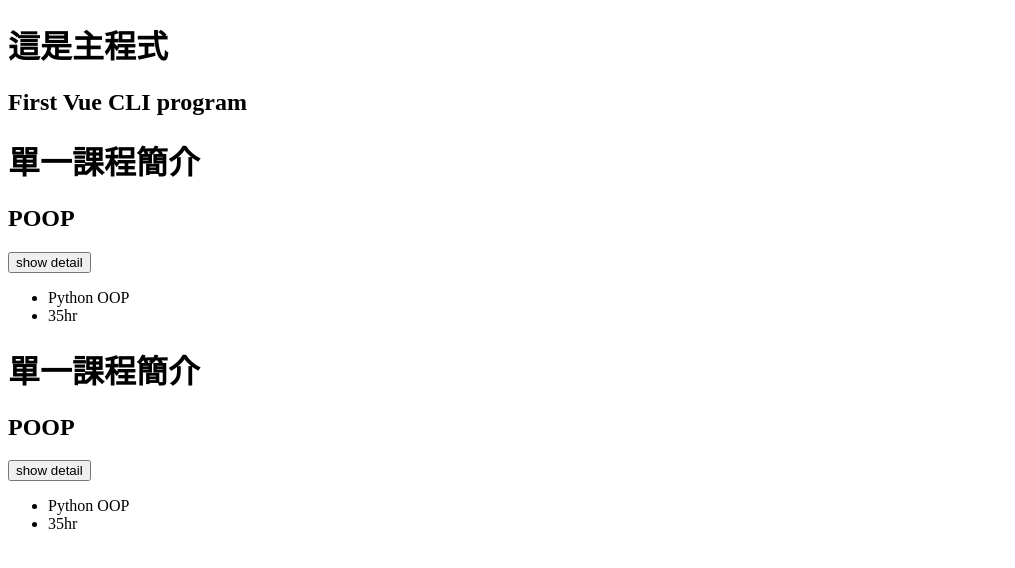
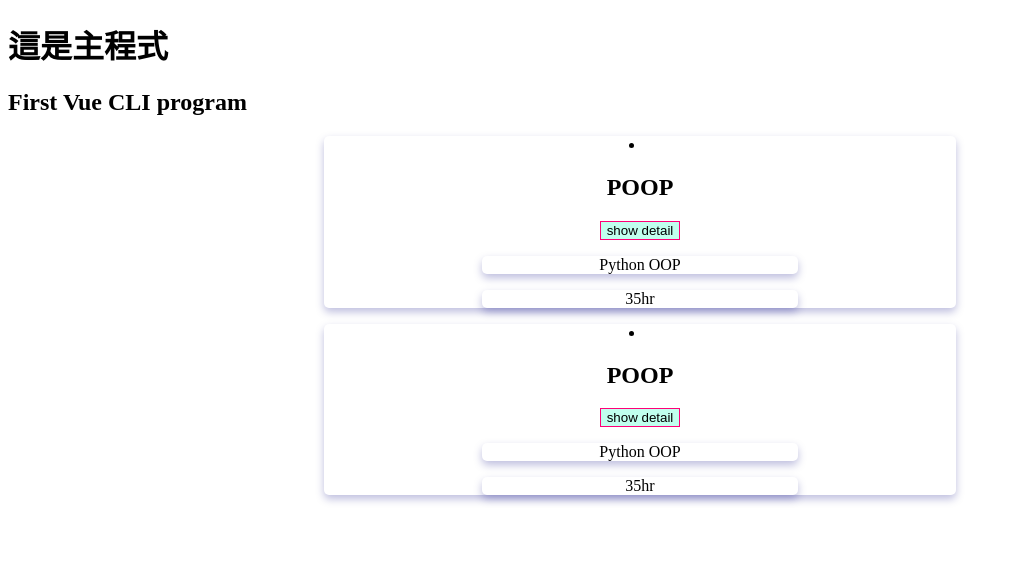
Before and after one commit to genjet/vueTest, a Vue app in the folder lab10_vue3_cli/: page / in a window 1280 px wide. Shown: the top 568 px of the page, without its empty margins (0-1015 px from the left). Built offline with nearby package versions, Linux system fonts and the light colour scheme.

Commit message:
P150-151

```diff
--- a/lab10_vue3_cli/src/App.vue
+++ b/lab10_vue3_cli/src/App.vue
@@ -17,4 +17,27 @@ export default {
 }
 </script>
 
-<style lang="scss" scoped></style>
+<style lang="css">
+#app ul {
+  margin: 0;
+  padding: 0;
+  list-style: none;
+}
+
+#app li {
+  box-shadow: 0 4px 8px rgba(0, 0, 128, 0.26);
+  margin: 1rem auto;
+  border-radius: 5px;
+  text-align: center;
+  width: 50%;
+  max-width: 40rem;
+}
+
+#app button {
+  font: interit;
+  cursor: pointer;
+  border: 1px solid #ff0077;
+  background-color: #C0FFEE;
+  color: black;
+}
+</style>
--- a/lab10_vue3_cli/src/components/CourseIntro.vue
+++ b/lab10_vue3_cli/src/components/CourseIntro.vue
@@ -1,14 +1,16 @@
 <template>
   <div>
-    <h1>單一課程簡介</h1>
+    <li>
       <h2>{{ course.id }}</h2>
       <button @click="toggleCourseDetail">show detail</button>
       <ul v-if="detailsVisible">
         <li>{{ course.name }}</li>
         <li>{{ course.duration }}</li>
       </ul>
+    </li>
   </div>
 </template>
+
 <script>
 export default {
   data() {
@@ -25,4 +27,5 @@ export default {
 }
 </script>
 
+
 <style lang="scss" scoped></style>
```
Lines whose indentation alone changed are shown as unchanged.
